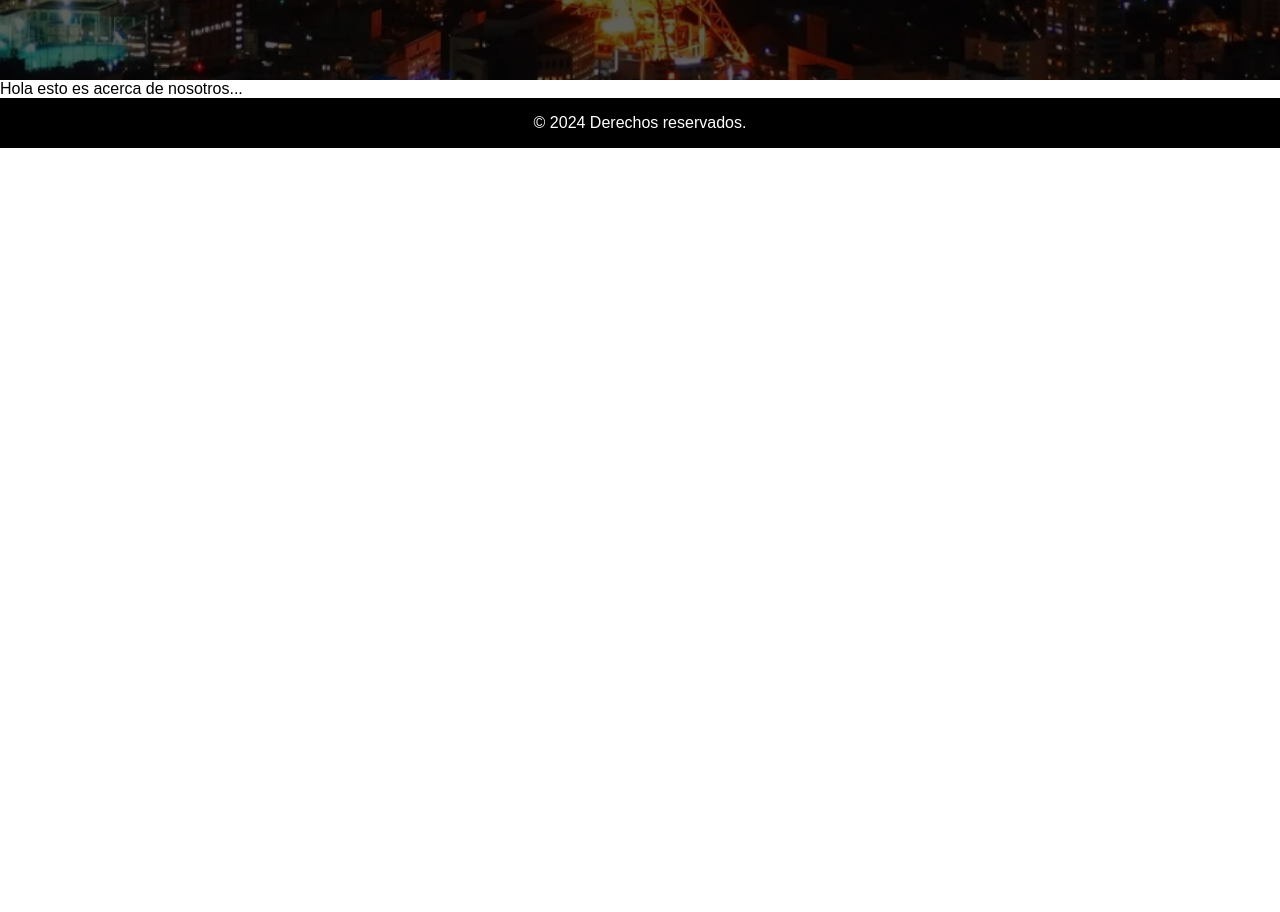
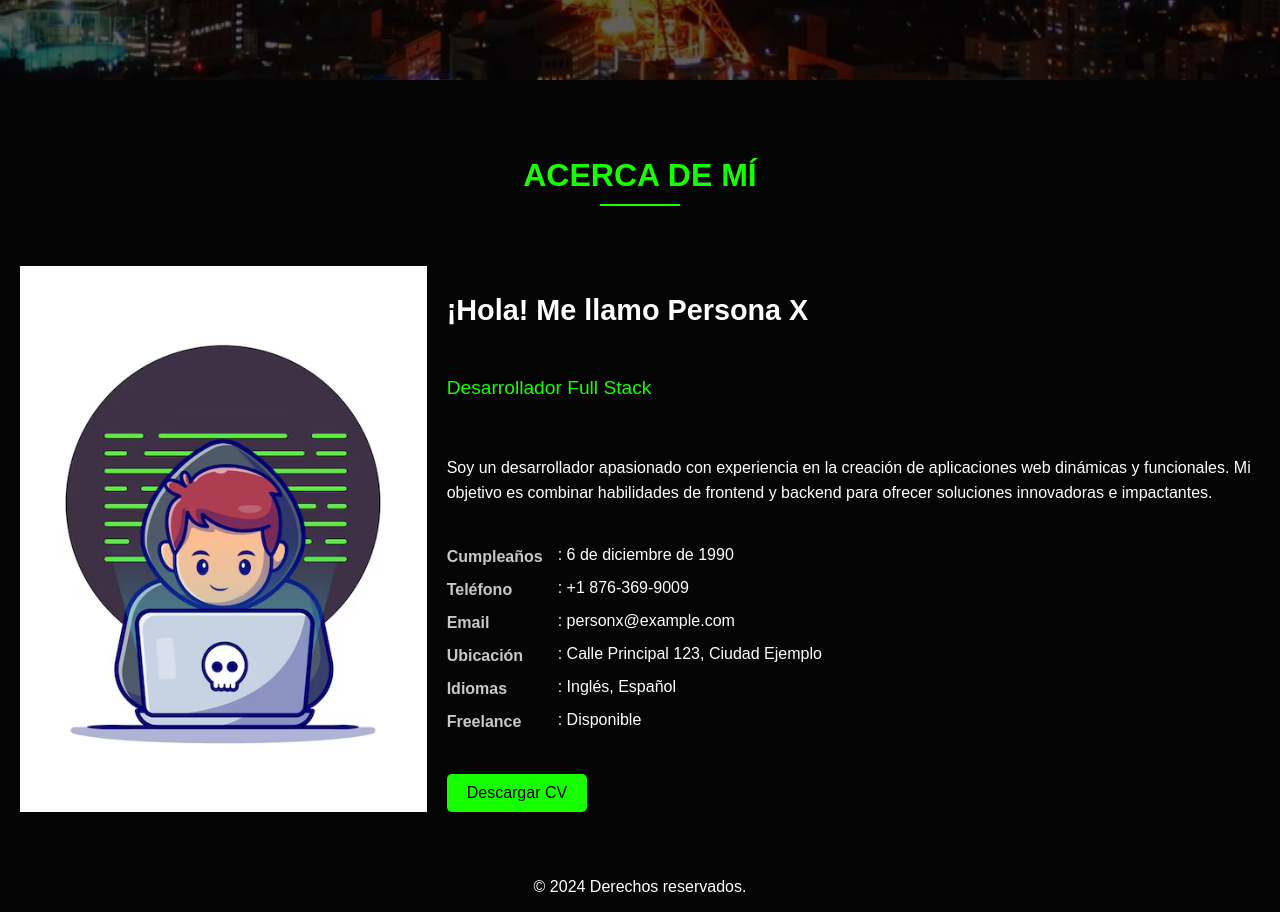
Before and after one commit to MarvinH10/portafolio, a Next.js app: page / in a window 1280 px wide. Shown: the part 720-1632 px from the top of the page. Before the commit the page ends 868 px from the top, so only its background shows below. Built offline with nearby package versions, Linux system fonts and the light colour scheme.

Commit message:
Acerca de mi

```diff
--- a/app/components/About/About.module.css
+++ b/app/components/About/About.module.css
@@ -0,0 +1,132 @@
+.about {
+    background-color: rgb(5, 5, 5);
+    color: white;
+    padding: 50px 20px;
+}
+
+.container {
+    display: flex;
+    flex-wrap: wrap;
+    align-items: center;
+    justify-content: center;
+    gap: 20px;
+}
+
+.titulo {
+    font-size: 2rem;
+    text-align: center;
+    color: rgb(21, 255, 0);
+    margin-bottom: 40px;
+    position: relative;
+}
+
+.titulo::after {
+    content: "";
+    display: block;
+    width: 80px;
+    height: 2px;
+    background: rgb(21, 255, 0);
+    margin: 10px auto 0;
+}
+
+.contenido {
+    display: flex;
+    gap: 20px;
+    align-items: stretch;
+}
+
+.imagenWrapper {
+    flex: 1;
+    display: flex;
+    align-items: center;
+    justify-content: center;
+}
+
+.imagen {
+    width: 100%;
+    height: 100%;
+    max-width: 600px;
+    object-fit: cover;
+}
+
+.textoWrapper {
+    flex: 2;
+    display: flex;
+    flex-direction: column;
+    justify-content: space-between;
+    gap: 20px;
+}
+
+.encabezado {
+    font-size: 1.8rem;
+    color: white;
+    margin-bottom: 10px;
+}
+
+.subtitulo {
+    font-size: 1.2rem;
+    color: rgb(21, 255, 0);
+    margin-bottom: 20px;
+}
+
+.descripcion {
+    line-height: 1.6;
+    font-size: 1rem;
+    margin-bottom: 20px;
+}
+
+.detalles {
+    list-style: none;
+    padding: 0;
+    margin: 0 0 20px 0;
+    font-size: 1rem;
+    display: grid;
+    grid-template-columns: auto 1fr;
+    row-gap: 10px;
+    column-gap: 10px;
+    align-items: center;
+}
+
+.detalles li {
+    display: contents;
+}
+
+.etiqueta {
+    font-weight: bold;
+    text-align: left;
+    margin-right: 5px;
+    color: rgb(200, 200, 200);
+}
+
+.valor {
+    color: white;
+    margin-bottom: 5px;
+}
+
+.botonDescargar {
+    background-color: rgb(21, 255, 0);
+    color: black;
+    border: none;
+    padding: 10px 20px;
+    font-size: 1rem;
+    border-radius: 5px;
+    cursor: pointer;
+    align-self: flex-start;
+    transition: transform 0.3s ease, background-color 0.3s ease;
+}
+
+.botonDescargar:hover {
+    background-color: white;
+    color: black;
+    transform: scale(1.05);
+}
+
+@media (max-width: 768px) {
+    .contenido {
+        flex-direction: column;
+    }
+
+    .textoWrapper {
+        justify-content: flex-start;
+    }
+}
--- a/app/components/About/About.tsx
+++ b/app/components/About/About.tsx
@@ -1,10 +1,59 @@
 import React from "react";
+import styles from "./About.module.css";
 
 const About: React.FC = () => {
     return (
-        <div>
-            Hola esto es acerca de nosotros...
-        </div>
+        <section className={styles.about}>
+            <div className={styles.container}>
+                <h2 className={styles.titulo}>ACERCA DE MÍ</h2>
+                <div className={styles.contenido}>
+                    <div className={styles.imagenWrapper}>
+                        <img
+                            src="/images/perfil.avif"
+                            alt="Perfil"
+                            className={styles.imagen}
+                        />
+                    </div>
+                    <div className={styles.textoWrapper}>
+                        <h3 className={styles.encabezado}>¡Hola! Me llamo Persona X</h3>
+                        <p className={styles.subtitulo}>Desarrollador Full Stack</p>
+                        <p className={styles.descripcion}>
+                            Soy un desarrollador apasionado con experiencia en la creación de aplicaciones web dinámicas y funcionales.
+                            Mi objetivo es combinar habilidades de frontend y backend para ofrecer soluciones innovadoras e impactantes.
+                        </p>
+                        <ul className={styles.detalles}>
+                            <li>
+                                <span className={styles.etiqueta}>Cumpleaños</span>
+                                <span className={styles.valor}>: 6 de diciembre de 1990</span>
+                            </li>
+                            <li>
+                                <span className={styles.etiqueta}>Teléfono</span>
+                                <span className={styles.valor}>: +1 876-369-9009</span>
+                            </li>
+                            <li>
+                                <span className={styles.etiqueta}>Email</span>
+                                <span className={styles.valor}>: personx@example.com</span>
+                            </li>
+                            <li>
+                                <span className={styles.etiqueta}>Ubicación</span>
+                                <span className={styles.valor}>: Calle Principal 123, Ciudad Ejemplo</span>
+                            </li>
+                            <li>
+                                <span className={styles.etiqueta}>Idiomas</span>
+                                <span className={styles.valor}>: Inglés, Español</span>
+                            </li>
+                            <li>
+                                <span className={styles.etiqueta}>Freelance</span>
+                                <span className={styles.valor}>: Disponible</span>
+                            </li>
+                        </ul>
+                        <button className={styles.botonDescargar}>
+                            Descargar CV
+                        </button>
+                    </div>
+                </div>
+            </div>
+        </section>
     );
 };
 
--- a/app/components/Footer/Footer.module.css
+++ b/app/components/Footer/Footer.module.css
@@ -1,5 +1,5 @@
 .footer {
-  background-color: black;
+  background-color: rgb(5, 5, 5);
   color: white;
   position: relative;
   bottom: 0;
--- a/app/components/Header/Header.module.css
+++ b/app/components/Header/Header.module.css
@@ -9,7 +9,7 @@
 }
 
 .scrolled {
-  background-color: rgb(0, 0, 0);
+  background-color: rgb(5, 5, 5);
   height: 60px;
 }
 
--- a/app/components/Header/Header.tsx
+++ b/app/components/Header/Header.tsx
@@ -8,12 +8,10 @@ const Header: React.FC = () => {
 
     useEffect(() => {
         const handleScroll = () => {
-            if (window.scrollY > 0) {
-                setIsScrolled(true);
-            } else {
-                setIsScrolled(false);
-            }
+            setIsScrolled(window.scrollY > 0);
         };
+
+        handleScroll();
 
         window.addEventListener("scroll", handleScroll);
 
```
